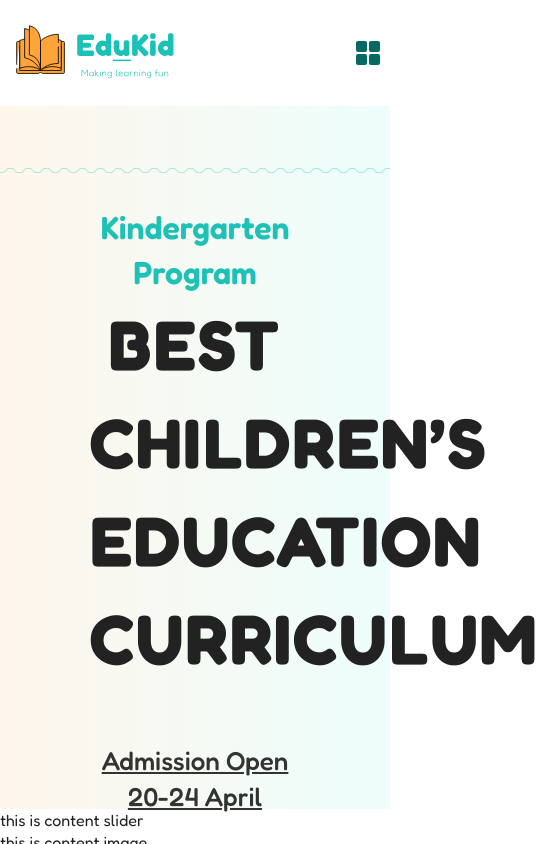
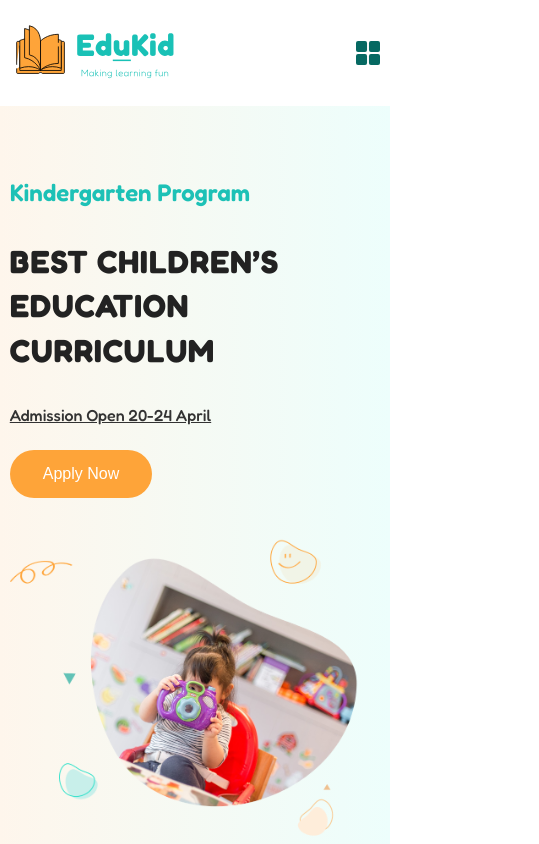
Before and after one commit to Cuong0685123/schoolkid_FE, a Next.js app: page / in a window 390 px wide. Shown: the top 844 px of the page, 539 px wide, since content can reach past the window. Built offline with nearby package versions, Linux system fonts and the light colour scheme.

Commit message:
hero(styles): responsive mobile

```diff
--- a/src/components/hero/index.js
+++ b/src/components/hero/index.js
@@ -12,7 +12,7 @@ export default function Index(params) {
                             <p className={styles.intro}>Kindergarten Program</p>
                             <h2>Best Children’s <br /> Education Curriculum</h2>
                             <p className={styles.admission_date}>Admission Open 20-24 April</p>
-                            <button className="cta">Apply Now</button>
+                            <button className={clsx("cta", styles.cta)}>Apply Now</button>
                         </div>
                         <div className={clsx(styles.col, styles.col_40)}>
                             <Image src={'/images/hero-img.png'} alt='hero-image' width={875} height={738} />
--- a/src/components/hero/styles.module.scss
+++ b/src/components/hero/styles.module.scss
@@ -17,6 +17,14 @@
         background: url('/images/hero-line.png') no-repeat center center;
         background-size: contain;
         z-index: 1;
+
+        @include respond-mobile {
+            content: none;
+        }
+    }
+
+    @include respond-mobile {
+        height: auto;
     }
 
     .hero_container {
@@ -27,7 +35,9 @@
 
         @include respond-mobile {
             flex-direction: column;
-            padding: 100px 0 55px;
+            padding: 70px 0 0 0;
+
+            gap: 40px;
         }
 
         .col {
@@ -42,12 +52,21 @@
                 color: var(--color-green);
                 font-weight: $font-semibold;
                 font-size: 32px;
+
+                @include respond-mobile {
+                    font-size: 24px;
+                    margin-bottom: var(--spacing-semismall);
+                }
             }
 
             h2 {
                 font-size: 70px;
                 font-weight: $font-bold;
                 letter-spacing: 0.03em;
+
+                @include respond-mobile {
+                    font-size: 32px;
+                }
             }
 
             .admission_date {
@@ -58,15 +77,28 @@
 
                 margin: var(--spacing-semimedium) 0 33px;
 
+                @include respond-mobile {
+                    font-size: var(--fontsize-small-mobile);
+                    margin: var(--spacing-semismall) 0 24px;
+                }
             }
         }
 
         .col_60 {
             width: 60%;
+
+            @include respond-mobile {
+                width: 100%;
+                text-align: left;
+            }
         }
 
         .col_40 {
             width: 40%;
+
+            @include respond-mobile {
+                width: 100%;
+            }
 
             img {
                 width: 100%;
--- a/src/styles/_modules.scss
+++ b/src/styles/_modules.scss
@@ -2,7 +2,7 @@
 @use './breakpoint' as *;
 
 .container {
-    width: 90%;
+    width: 95%;
     max-width: var(--main-width);
     margin: 0 auto;
     position: relative;
--- a/src/styles/_public.scss
+++ b/src/styles/_public.scss
@@ -24,6 +24,7 @@
     --subcontent-width: 1000px;
 
     --spacing-small: 21px;
+    --spacing-semismall: 30px;
 
     //variable font weight
     --font-light: 300;
@@ -38,6 +39,7 @@
 
     // variable need to responsive
     --fontsize-small: 12px;
+    --fontsize-small-mobile: 16px;
     --fontsize-normal: 26px;
     --fontsize-large: 24px;
     --fontsize-bigger: 32px;
@@ -163,6 +165,11 @@ li {
         background-color: var(--color-dark-orange);
         cursor: pointer;
     }
+
+    @include respond-mobile {
+        font-size: var(--fontsize-small-mobile);
+        padding: 15px 33px;
+    }
 }
 
 .dashboard {
```
